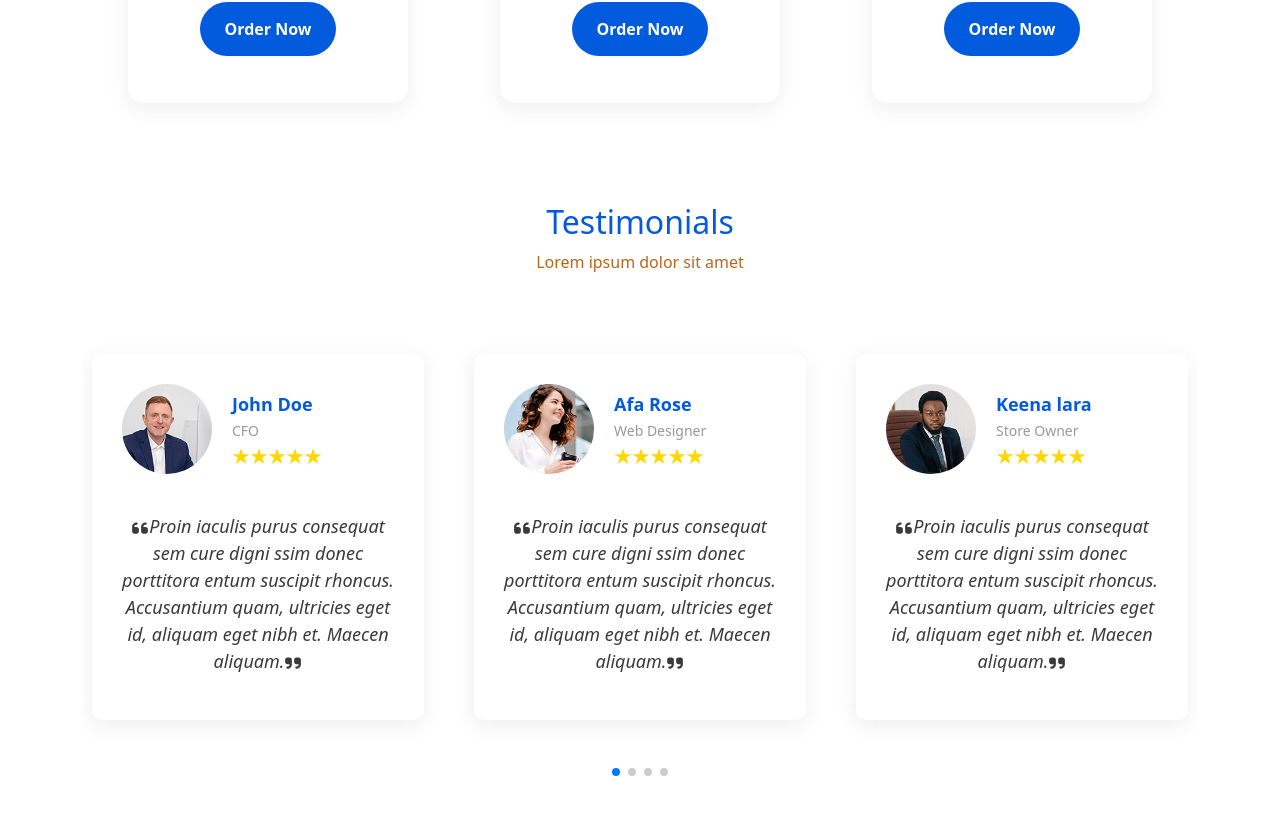
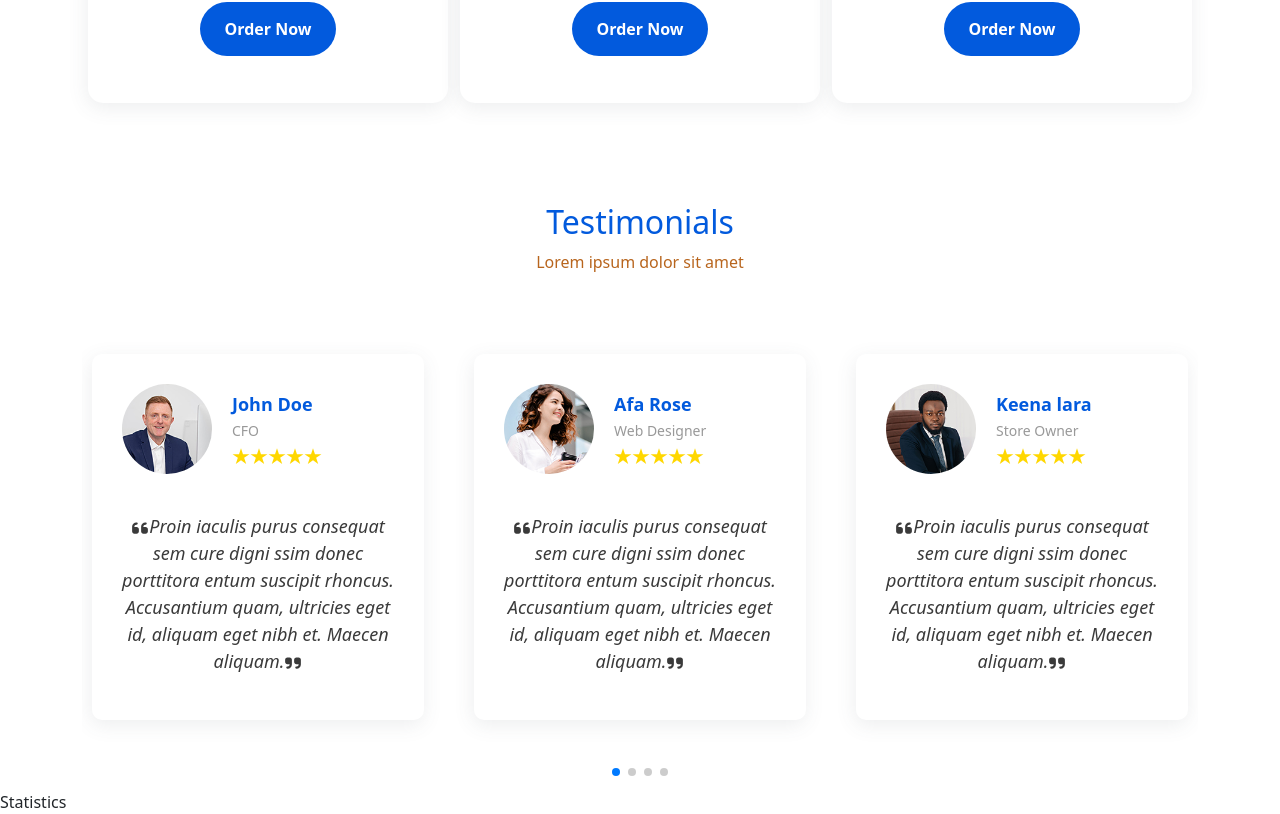
Before and after one commit to Hamza-1-0/Secondproject, a React (Vite) app: page / in a window 1280 px wide. Shown: the part 4119-4933 px from the top of the page. Before the commit the page ends 4909 px from the top, so only its background shows below. Built offline with nearby package versions, Linux system fonts and the light colour scheme.

Commit message:
Add header

```diff
--- a/src/Components/Pricing/Pricing-style.css
+++ b/src/Components/Pricing/Pricing-style.css
@@ -10,7 +10,7 @@
     background: #ffffffff;
     border-radius: 15px;
     margin: 0 auto;
-    padding: 40px;
+    padding: 40px 80px;
     transition: .5s;
     overflow: hidden;
     margin-bottom: 20px;
--- /dev/null
+++ b/src/Components/Statistics/Statistics.jsx
@@ -0,0 +1,7 @@
+import React from "react";
+import "./Statistics-style.css";
+const Statistics = () => {
+  return <div className="Statistics">Statistics</div>;
+};
+
+export default Statistics;
--- a/src/Screen/Home.jsx
+++ b/src/Screen/Home.jsx
@@ -6,6 +6,7 @@ import Choose from "../Components/Choose/Choose";
 import Portfolio from "../Components/Portfolio/Portfolio";
 import Pricing from "../Components/Pricing/Pricing";
 import Testimonials from "../Components/Testimonials/Testimonials";
+import Statistics from "../Components/Statistics/Statistics";
 
 const Home = () => {
   return (
@@ -17,6 +18,7 @@ const Home = () => {
       <Portfolio />
       <Pricing />
       <Testimonials />
+      <Statistics />
     </>
   );
 };
```
Also changed, not shown: src/Components/Statistics/Statistics-style.css (added).
